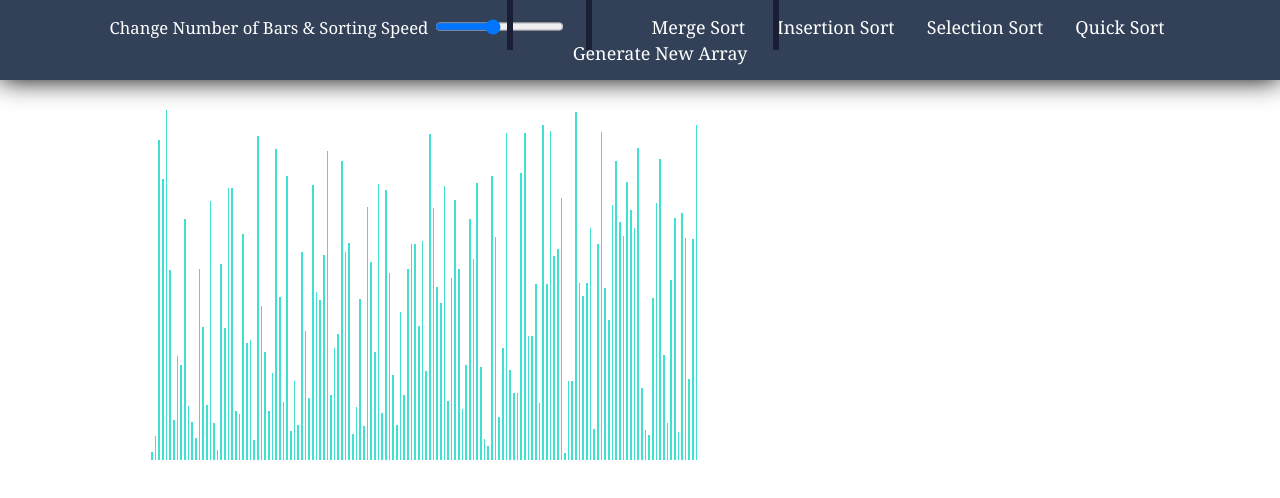
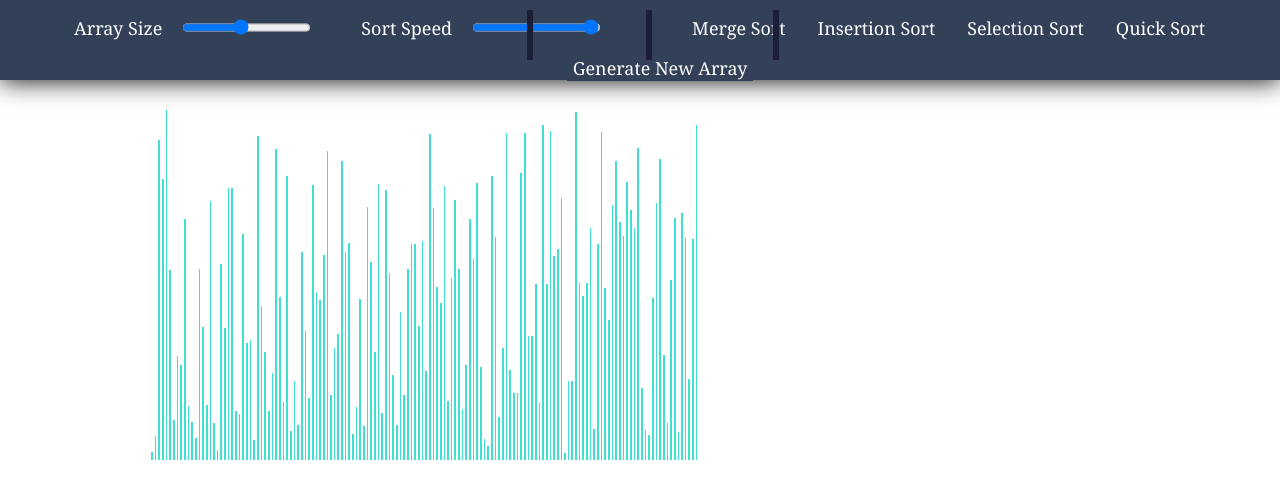
Before and after one commit to saksham2694/Sorting-visualizer, a React (Create React App) app: page / in a window 1280 px wide. Shown: the top 498 px of the page. Built offline with nearby package versions, Linux system fonts and the light colour scheme.

Commit message:
speed slider

```diff
--- a/src/SortingVisualizer/SortingVisualizer.css
+++ b/src/SortingVisualizer/SortingVisualizer.css
@@ -33,10 +33,6 @@ header * {
     display: inline;
 }
 
-header ul {
-    margin: 10px;
-}
-
 header li {
     margin: 10px;
 }
@@ -51,7 +47,7 @@ header li button {
 }
 
 .slide-container {
-    margin: 20px;
+    margin: 15px;
     font-family: Georgia;
     color: white;
     font-size: 1.3vw;
@@ -59,6 +55,12 @@ header li button {
 
 .slider {
     height: 15px;
+    margin: 20px;
+}
+
+label {
+    font-family: Georgia;
+    font-size: large;
 }
 
 .slider::-webkit-slider-thumb {
@@ -71,4 +73,5 @@ header li button {
     height: 50px;
     position:absolute;
     top: 0px;
+    margin: 10px;
 }
--- a/src/SortingVisualizer/SortingVisualizer.jsx
+++ b/src/SortingVisualizer/SortingVisualizer.jsx
@@ -25,8 +25,9 @@ export default class SortingVisualizer extends React.Component {
     };
   }
 
-  slider() {
-    return
+  setSpeed(newspeed) {
+    const speed = 0.2 + 100 - newspeed;
+    this.setState({ ANIMATION_SPEED_MS:speed });
   }
 
   componentDidMount() {
@@ -128,9 +129,16 @@ export default class SortingVisualizer extends React.Component {
       <header>
       <nav className='top-bar'>
       <div className="slide-container">
-          <p>Change Number of Bars & Sorting Speed </p>
-          <input type="range" min="20" max="310" value={this.state.NUMBER_OF_ARRAY_BARS} className="slider" id="myRange" onChange={changeEvent => this.setNumberOfBars(changeEvent.target.value)}>
+      <div className="label-container">
+        <label htmlFor="size">Array Size</label>
+      </div>
+          <input type="range" min="20" max="310" name="size" value={this.state.NUMBER_OF_ARRAY_BARS} className="slider" id="myRange" onChange={changeEvent => this.setNumberOfBars(changeEvent.target.value)}>
           </input>
+      </div>
+      <div className='slide-container'>
+      <label for="speed">Sort Speed</label>
+      <input type="range" min="0.2" max="100" name="speed" value={0.2 + 100 - this.state.ANIMATION_SPEED_MS} className="slider" id="mySpeed" onChange={changeEvent => this.setSpeed(changeEvent.target.value)}>
+      </input>
         </div>
         <div className='head-bar'></div>
         <ul>
```
